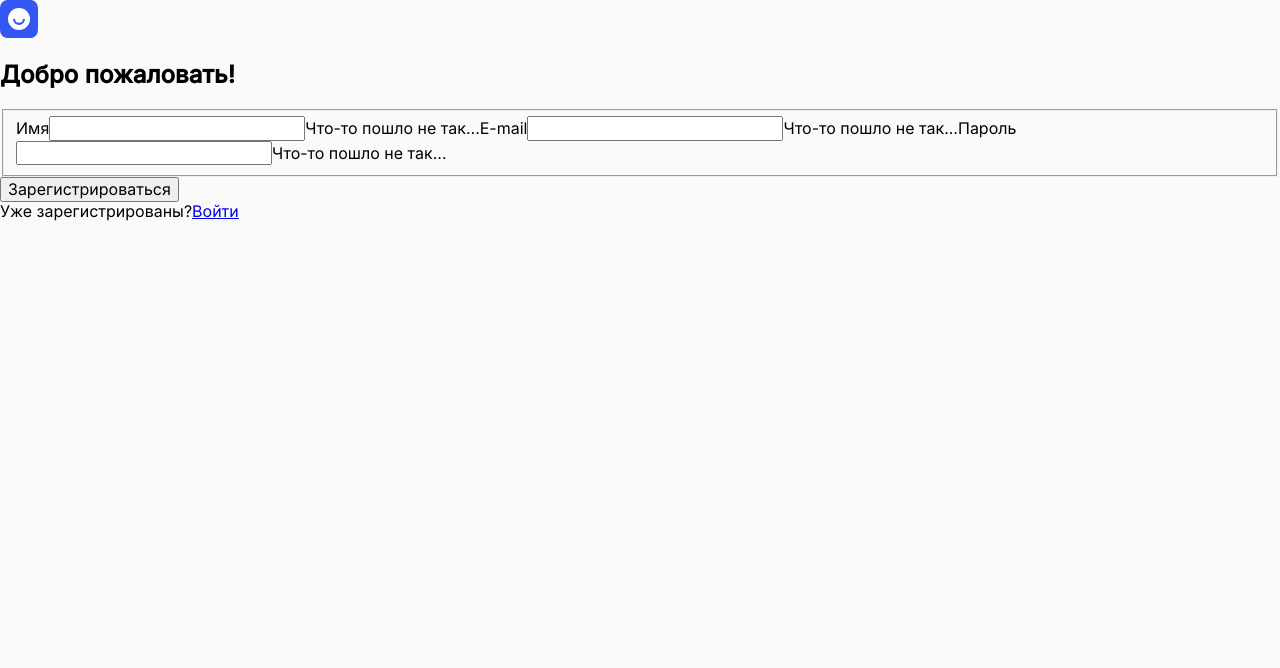
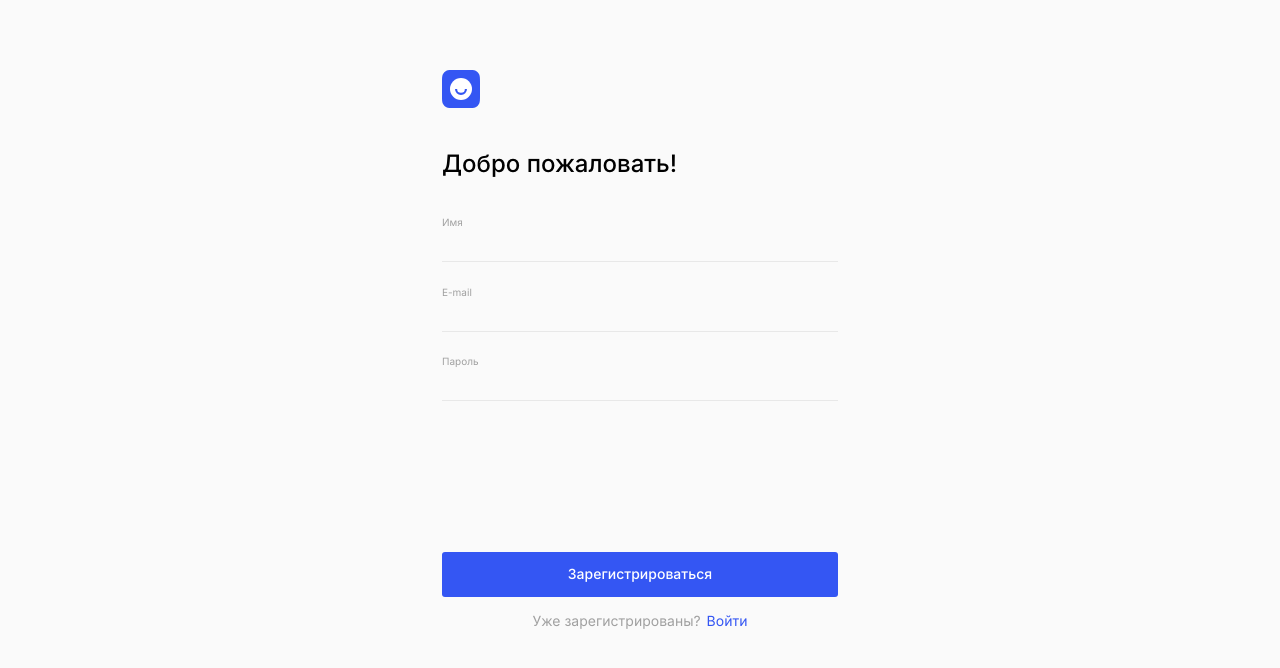
Before and after one commit to ShnaiderDanila/movies-explorer-frontend, a React (Create React App) app: page /signup in a window 1280 px wide. Shown: the top 668 px of the page. Built offline with nearby package versions, Linux system fonts and the light colour scheme.

Commit message:
feat: Add css styles for the Register component to ./src/components/Register/Register.css

```diff
--- a/src/components/Register/Register.css
+++ b/src/components/Register/Register.css
@@ -0,0 +1,116 @@
+.register {
+  padding: 70px 30px;
+}
+
+.register__container {
+  max-width: 396px;
+  margin: 0 auto;
+}
+
+.register__title {
+  margin: 38px 0;
+  font-size: 24px;
+  font-weight: 500;
+  line-height: 29.05px;
+}
+
+.register__fieldset {
+  margin: 0;
+  padding: 0;
+  border: none;
+}
+
+.register__label {
+  margin: 0 0 5px 0;
+  display: flex;
+  flex-direction: column;
+  gap: 6px;
+}
+
+.register__label:last-child {
+  margin: 0;
+}
+
+.register__placeholder {
+  color: #a0a0a0;
+  font-size: 10px;
+  line-height: 12.1px;
+}
+
+.register__input {
+  padding: 0 0 10px 0;
+  border: none;
+  border-bottom: 1px solid #e8e8e8;
+  background-color: inherit;
+  outline: none;
+  color: #000;
+  font-size: 14px;
+  line-height: 16.94px;
+}
+
+.register__input_invalid {
+  color: #ee3465;
+}
+
+.register__input-error {
+  color: transparent;
+  font-size: 10px;
+  line-height: 12.1px;
+}
+
+.register__input-error_active {
+  color: #ee3465
+}
+
+.register__signup-button {
+  display: block;
+  margin: 133px auto 0 auto;
+  padding: 0;
+  border: none;
+  border-radius: 3px;
+  width: 100%;
+  min-height: 45px;
+  background-color: #3456f3;
+  color: #fff;
+  font-size: 14px;
+  font-weight: 500;
+  line-height: 16.94px;
+  cursor: pointer;
+  transition: opacity 0.3s ease;
+}
+
+.register__signup-button_disabled {
+  background-color: #f8f8f8;
+  color: #c2c2c2;
+}
+
+.register__signup-button:hover {
+  opacity: 0.8;
+}
+
+.register__signin {
+  display: flex;
+  align-items: center;
+  justify-content: center;
+  gap: 6px;
+}
+
+.register__signin {
+  margin: 16px 0 0 0;
+  font-size: 14px;
+  line-height: 16.94px;
+}
+
+.register__signin-signature {
+  color: #a0a0a0;
+}
+
+.register__signin-button {
+  color: #3456f3;
+  text-decoration: none;
+  transition: opacity 0.3s ease;
+}
+
+.register__signin-button:hover {
+  opacity: 0.8;
+}
```
